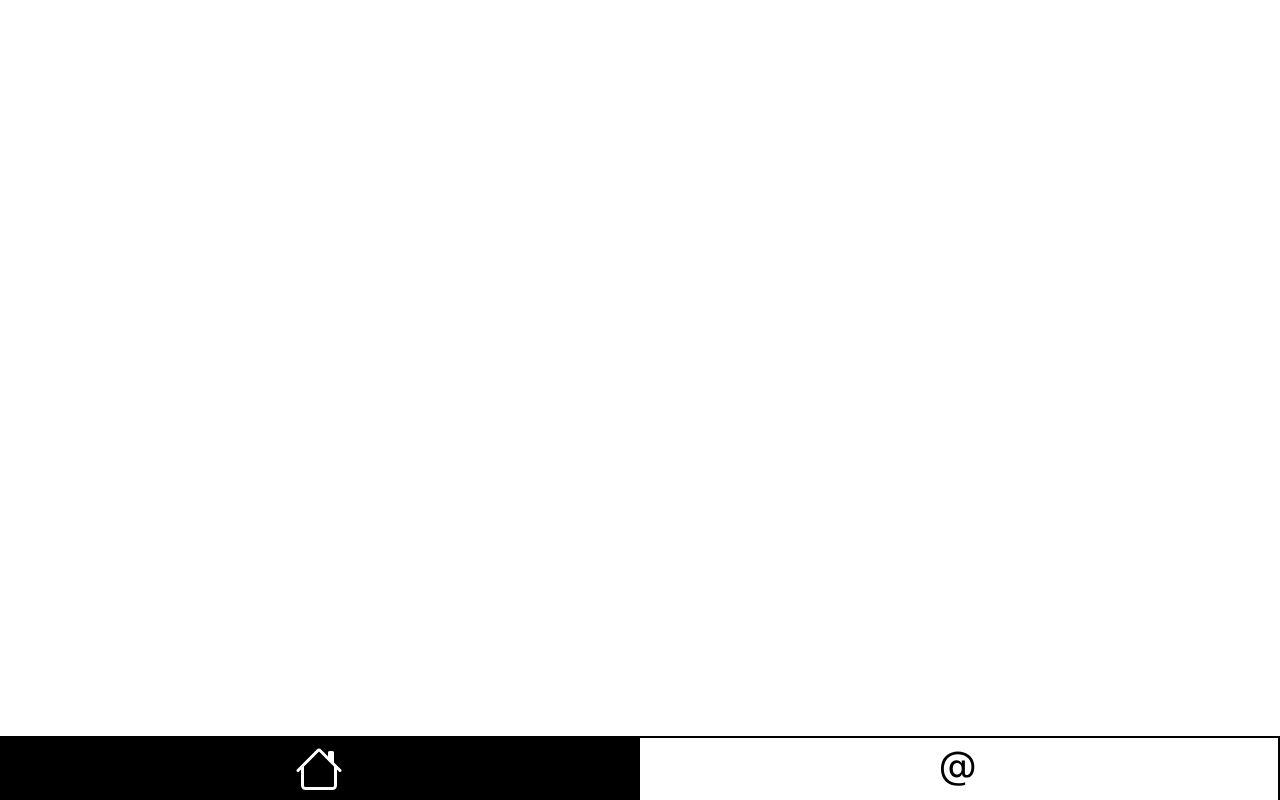
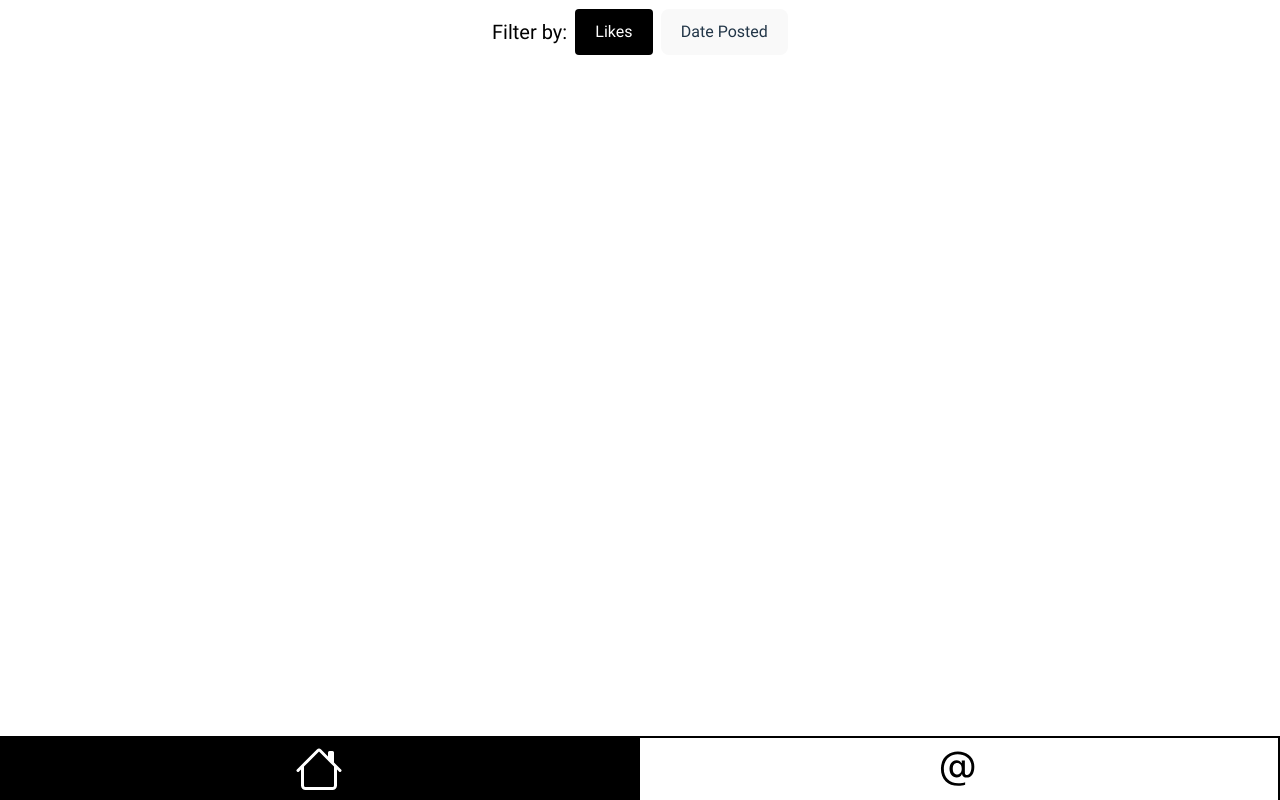
Before and after one commit to ryansheehy0/Black_And_White, a React (Vite) app in the folder client/: page /home in a window 1280 px wide. Built offline with nearby package versions, Linux system fonts and the light colour scheme.

Commit message:
Adds Home context.

```diff
--- a/client/src/App.jsx
+++ b/client/src/App.jsx
@@ -1,8 +1,13 @@
 import React from "react"
 import { BrowserRouter as Router, Route, Routes } from "react-router-dom"
 // Import pages and components
+  // Import pages
 import LoginOrSingUp from './pages/LoginOrSignUp'
+//import Home from "./pages/Home"
+import HomeProvider, { useHomeContext } from "./utils/HomeContext"
+  // Import components
 import BottomNavigationBar from './components/BottomNavigationBar'
+import FilterBy from "./components/FilterBy"
 
 export default function App() {
 
@@ -11,7 +16,12 @@ export default function App() {
       <Routes>
         <Route path="/" exact element={<LoginOrSingUp/>}/>
         <Route path="/home" exact element={
-          <BottomNavigationBar selected="home"/>
+          <>
+            <HomeProvider>
+              <FilterBy context={useHomeContext}/>
+            </HomeProvider>
+            <BottomNavigationBar selected="home"/>
+          </>
         }/>
         <Route path="/posts" exact element={
           <BottomNavigationBar selected="posts"/>
--- /dev/null
+++ b/client/src/components/FilterBy.jsx
@@ -0,0 +1,11 @@
+export default function FilterBy({context}){
+  const { filter, setFiler } = context()
+
+  return (
+    <div className="w-screen h-16 bg-white absolute top-0 flex justify-center items-center">
+      <p className="text-black text-xl">Filter by:</p>
+      <button className="ml-2 rounded bg-black text-white">Likes</button>
+      <button className="ml-2">Date Posted</button>
+    </div>
+  )
+}
--- /dev/null
+++ b/client/src/utils/HomeContext.jsx
@@ -0,0 +1,10 @@
+import { createContext, useContext, useState } from 'react'
+
+const HomeContext = createContext()
+export const useHomeContext = () => useContext(HomeContext) // Returns the value attribute in the provider
+
+export default function HomeProvider(props){
+  const [filter, setFilter] = useState("Likes")
+
+  return <HomeContext.Provider value={{filter, setFilter}} {...props} />
+}
```
Also changed, not shown: client/src/pages/Home.jsx (added).
